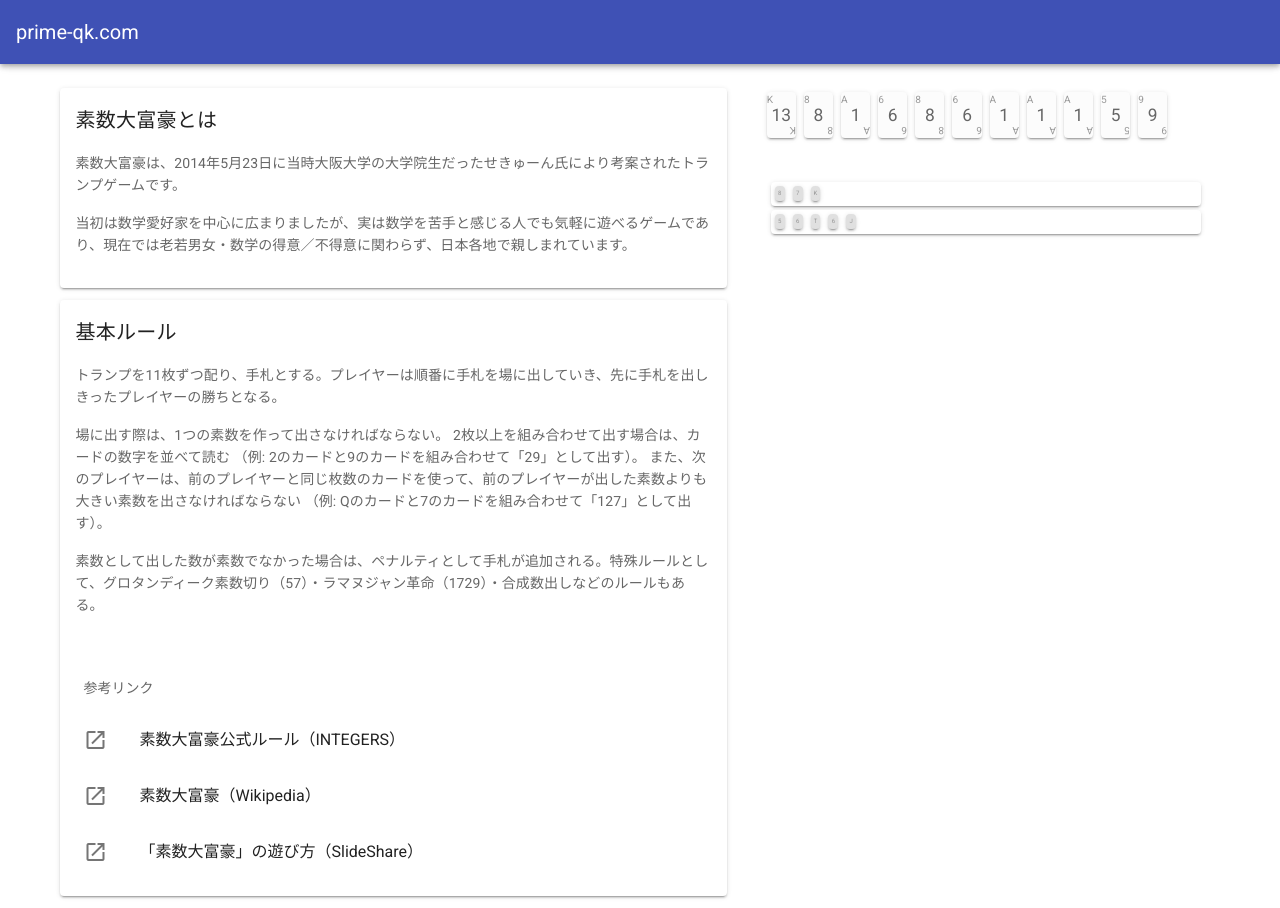
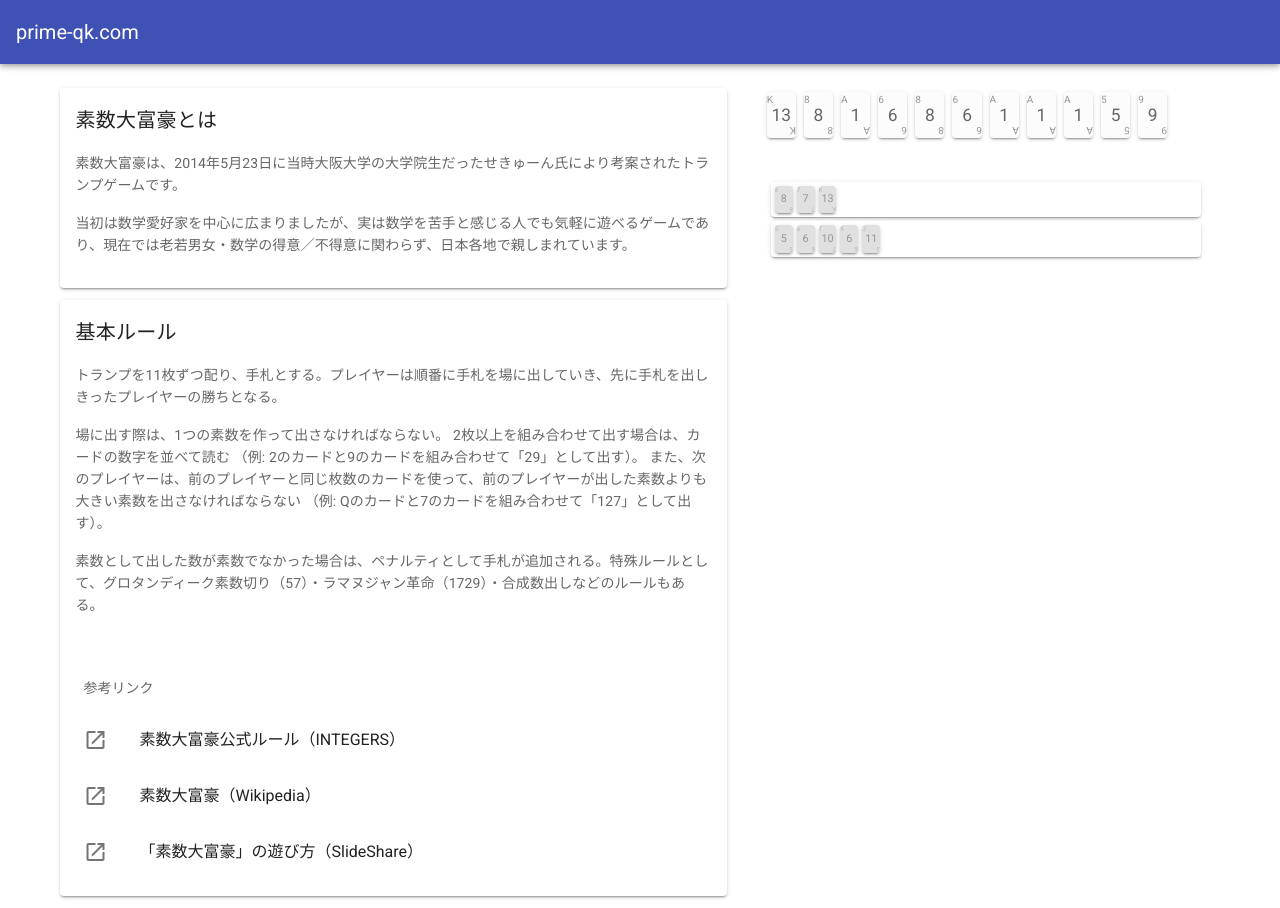
Before and after one commit to butchi/com-prime-qk, a Nuxt app: page / in a window 1280 px wide. Built offline with nearby package versions, Linux system fonts and the light colour scheme.

Commit message:
スペース調整

```diff
--- a/components/card-line.vue
+++ b/components/card-line.vue
@@ -3,7 +3,7 @@
         <v-row v-if="cardNumSeq.length > 0">
             <v-col cols="12" md="6">
                 <v-row class="d-flex align-end">
-                    <v-col v-for="(num, pos) in cardNumSeq" :key="pos" cols="1" class="ma-0 pa-1">
+                    <v-col v-for="(num, pos) in cardNumSeq" :key="pos" cols="1" class="ma-0 ml-1 pa-0 py-1">
                         <Card :isDisable="isDisable" :number="num"></Card>
                     </v-col>
                 </v-row>
@@ -12,7 +12,7 @@
         <v-row v-else-if="isCurrent">
             <v-col cols="12" md="6">
                 <v-row>
-                    <v-col cols="1" class="ma-0 pa-1">
+                    <v-col cols="1" class="mr-1 pa-0">
                         <Card :isDisable="true" :number="14"></Card>
                     </v-col>
                 </v-row>
```
